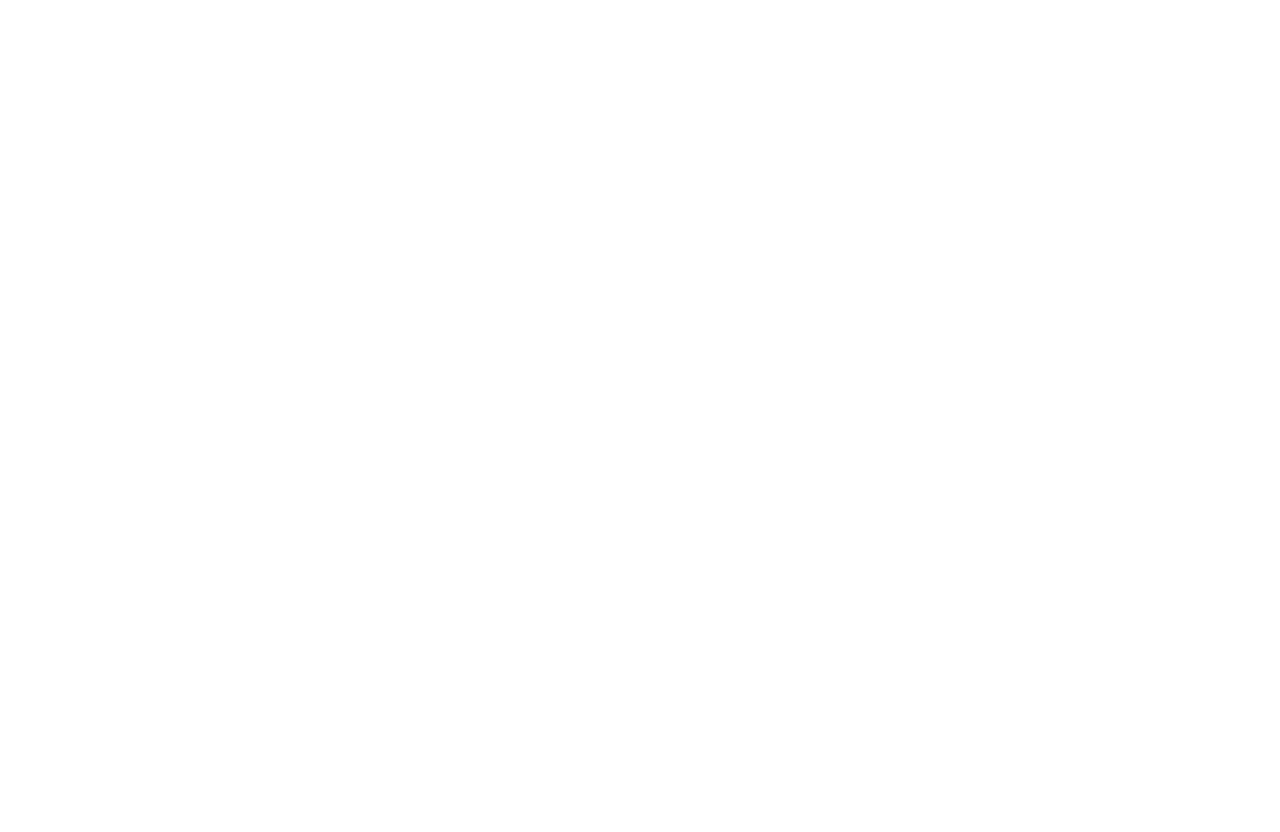
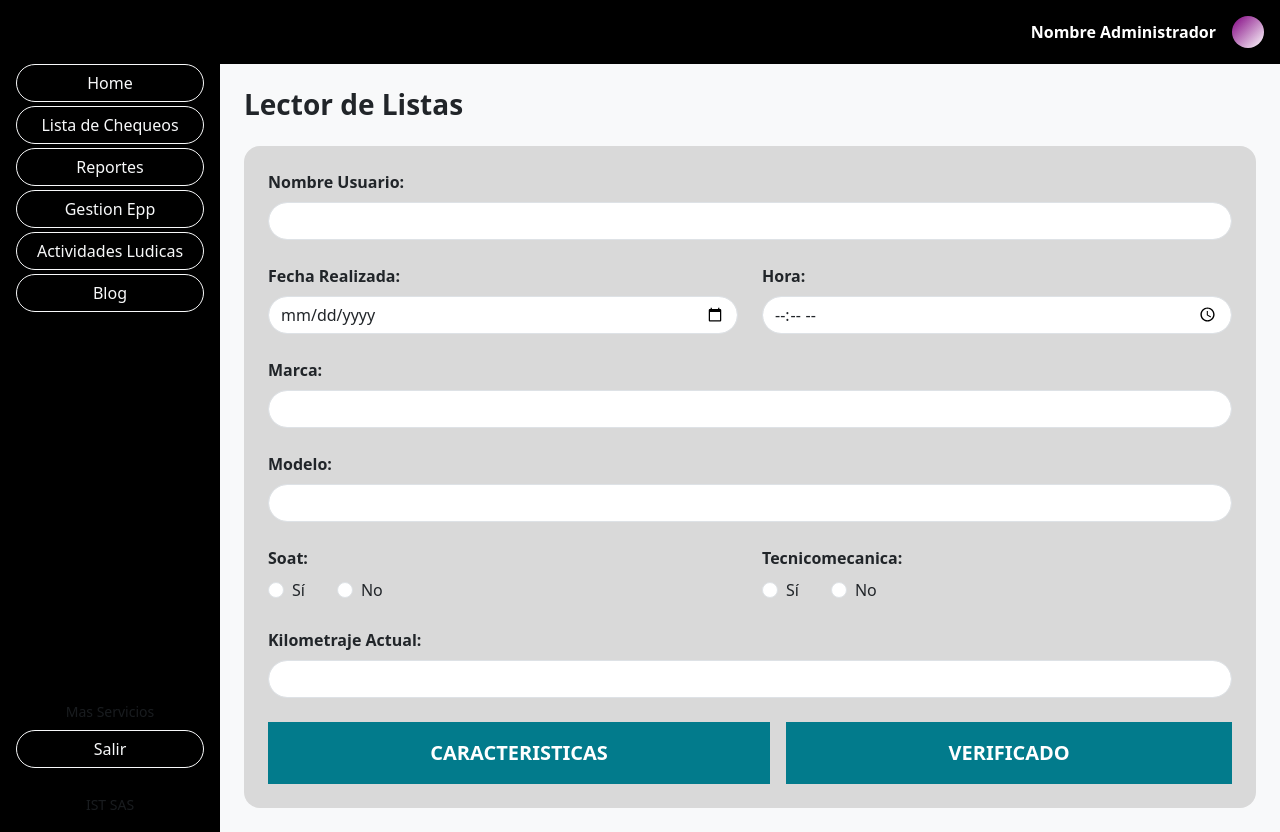
Before and after one commit to AMiguelMartinez/Interfaces, a React (Vite) app in the folder interfaz/: page /detalles in a window 1280 px wide. Before the commit this address had no page. Before the commit the page ends 800 px from the top, so only its background shows below. Built offline with nearby package versions, Linux system fonts and the light colour scheme.

Commit message:
Interfaces Listas de Chequeo

```diff
--- a/interfaz/package.json
+++ b/interfaz/package.json
@@ -25,6 +25,6 @@
     "globals": "^16.0.0",
     "typescript": "~5.7.2",
     "typescript-eslint": "^8.26.1",
-    "vite": "^6.3.1"
+    "vite": "^6.3.4"
   }
 }
--- a/interfaz/src/App.tsx
+++ b/interfaz/src/App.tsx
@@ -4,6 +4,8 @@
 import Interface from './Interfaz';
 import Login from './InicioSesion';
 import Registro from './Registro';
+import ListaChequeo from './ListaChequeo';
+import ListasRecibidas from './ListasRecibidas';
 
 function App() {
   return (
@@ -12,6 +14,8 @@
         <Route path="/" element={<Interface />} />
         <Route path="/login" element={<Login />} />
         <Route path="/register" element={<Registro />} />
+        <Route path="/Lista" element={<ListasRecibidas></ListasRecibidas>} />
+        <Route path="/detalles" element={<ListaChequeo></ListaChequeo>} />
       </Routes>
     </BrowserRouter>
   );
--- /dev/null
+++ b/interfaz/src/ListaChequeo.tsx
@@ -0,0 +1,106 @@
+import React from 'react';
+import { Button, Form } from 'react-bootstrap';
+import 'bootstrap/dist/css/bootstrap.min.css';
+
+const ListaChequeo: React.FC = () => {
+  return (
+    <div className="d-flex min-vh-100 bg-dark text-white">
+      <div className="bg-black text-white d-flex flex-column p-3" style={{ width: '220px' }}>
+        <div className="flex-grow-1 d-flex flex-column">
+        <Button variant="outline-light" className="w-100 mt-5 mb-1 rounded-pill">Home</Button>
+        <Button variant="outline-light" className="w-100 mb-1 rounded-pill">Lista de Chequeos</Button>
+          <Button variant="outline-light" className="w-100 mb-1 rounded-pill">Reportes</Button>
+          <Button variant="outline-light" className="w-100 mb-1 rounded-pill">Gestion Epp</Button>
+          <Button variant="outline-light" className="w-100 mb-1 rounded-pill">Actividades Ludicas</Button>
+          <Button variant="outline-light" className="w-100 mb-1 rounded-pill">Blog</Button>
+        </div>
+
+        <div className="mt-auto text-center">
+          <div className="text-muted small">Mas Servicios</div>
+          <Button variant="outline-light" className="w-100 mt-2 rounded-pill">Salir</Button>
+          <div className="mt-4 text-center">
+            <small className="text-muted">IST SAS</small>
+          </div>
+        </div>
+      </div>
+
+      <div className="flex-grow-1 bg-light text-dark">
+        <div className="d-flex justify-content-between align-items-center p-3 bg-black text-white">
+          <div></div>
+          <div className="d-flex align-items-center gap-3">
+            <span className="fw-bold">Nombre Administrador</span>
+            <div
+              style={{ width: '32px', height: '32px', borderRadius: '50%', background: 'linear-gradient(to bottom right, purple, white)' }}
+            ></div>
+          </div>
+        </div>
+
+        <div className="p-4">
+          <h3 className="fw-bold mb-4">Lector de Listas</h3>
+          <div className="p-4 rounded-4" style={{ backgroundColor: '#d9d9d9' }}>
+            <Form>
+              <Form.Group className="mb-4">
+                <Form.Label className="fw-bold">Nombre Usuario:</Form.Label>
+                <Form.Control type="text" className="rounded-pill" />
+              </Form.Group>
+
+              <div className="row">
+                <Form.Group className="mb-4 col">
+                  <Form.Label className="fw-bold">Fecha Realizada:</Form.Label>
+                  <Form.Control type="date" className="rounded-pill" />
+                </Form.Group>
+                <Form.Group className="mb-4 col">
+                  <Form.Label className="fw-bold">Hora:</Form.Label>
+                  <Form.Control type="time" className="rounded-pill" />
+                </Form.Group>
+              </div>
+
+              <Form.Group className="mb-4">
+                <Form.Label className="fw-bold">Marca:</Form.Label>
+                <Form.Control type="text" className="rounded-pill" />
+              </Form.Group>
+              <Form.Group className="mb-4">
+                <Form.Label className="fw-bold">Modelo:</Form.Label>
+                <Form.Control type="text" className="rounded-pill" />
+              </Form.Group>
+
+              <div className="row">
+                <Form.Group className="mb-4 col">
+                  <Form.Label className="fw-bold">Soat:</Form.Label>
+                  <div className="d-flex align-items-center gap-3">
+                    <Form.Check inline label="Sí" name="soat" type="radio" id="soat-si" />
+                    <Form.Check inline label="No" name="soat" type="radio" id="soat-no" />
+                  </div>
+                </Form.Group>
+
+                <Form.Group className="mb-4 col">
+                  <Form.Label className="fw-bold">Tecnicomecanica:</Form.Label>
+                  <div className="d-flex align-items-center gap-3">
+                    <Form.Check inline label="Sí" name="tec" type="radio" id="tec-si" />
+                    <Form.Check inline label="No" name="tec" type="radio" id="tec-no" />
+                  </div>
+                </Form.Group>
+              </div>
+
+              <Form.Group className="mb-4">
+                <Form.Label className="fw-bold">Kilometraje Actual:</Form.Label>
+                <Form.Control type="text" className="rounded-pill" />
+              </Form.Group>
+
+              <div className="d-flex gap-3">
+                <Button className="flex-fill rounded-0 py-3 fs-5 fw-bold" style={{ backgroundColor: '#027b8c', border: 'none' }}>
+                  CARACTERISTICAS
+                </Button>
+                <Button className="flex-fill rounded-0 py-3 fs-5 fw-bold" style={{ backgroundColor: '#027b8c', border: 'none' }}>
+                  VERIFICADO
+                </Button>
+              </div>
+            </Form>
+          </div>
+        </div>
+      </div>
+    </div>
+  );
+};
+
+export default ListaChequeo;
--- /dev/null
+++ b/interfaz/src/ListasRecibidas.tsx
@@ -0,0 +1,73 @@
+import React from 'react';
+import { useNavigate } from 'react-router-dom';
+import { Button, Form, InputGroup } from 'react-bootstrap';
+import 'bootstrap/dist/css/bootstrap.min.css';
+
+const ListasRecibidas: React.FC = () => {
+  const navigate = useNavigate();
+
+const handleAbrir = () => {
+  navigate('/detalles');
+}
+  return (
+
+       <div className="d-flex min-vh-100 bg-dark text-white">
+             <div className="bg-black text-white d-flex flex-column p-3" style={{ width: '220px' }}>
+               <div className="mb-5">
+                 <Button variant="outline-light" className="w-100 mt-5 mb-2 rounded-pill">Home</Button>
+                 <Button variant="outline-light" className="w-100 mb-2 rounded-pill">Lista de Chequeos</Button>
+                 <Button variant="outline-light" className="w-100 mb-2 rounded-pill">Reportes</Button>
+                 <Button variant="outline-light" className="w-100 mb-2 rounded-pill">Gestion Epp</Button>
+                 <Button variant="outline-light" className="w-100 mb-2 rounded-pill">Actividades Ludicas</Button>
+                 <Button variant="outline-light" className="w-100 mb-2 rounded-pill">Blog</Button>
+               </div>
+               <div className="mt-auto text-center">
+                 <div className="text-muted small">Mas Servicios</div>
+                 <Button variant="outline-light" className="w-100 mt-2 rounded-pill">Salir</Button>
+                 <div className="mt-4 text-center">
+                   <small className="text-muted">IST SAS</small>
+                 </div>
+               </div>
+             </div>
+
+             <div className="flex-grow-1 bg-light text-dark">
+               <div className="d-flex justify-content-between align-items-center p-3 bg-black text-white">
+                 <div></div>
+                 <div className="d-flex align-items-center gap-3">
+                   <span className="fw-bold">Nombre Administrador</span>
+                   <div
+                     style={{ width: '32px', height: '32px', borderRadius: '50%', background: 'linear-gradient(to bottom right, purple, white)' }}
+                   ></div>
+                 </div>
+               </div>
+
+        <div className="p-4">
+          <div className="d-flex justify-content-between align-items-center mb-4">
+            <h4 className="fw-bold">Listas de Chequeo Recibidas</h4>
+            <InputGroup style={{ width: '300px', borderRadius: '20px', boxShadow: '0 4px 6px rgba(0, 0, 0, 0.1)' }}>
+              <Form.Control placeholder="Buscar ..." className="rounded-start-pill border-0 shadow-sm" />
+              <InputGroup.Text className="bg-white border-0 rounded-end-pill">
+                🔍
+              </InputGroup.Text>
+            </InputGroup>
+          </div>
+
+          <div className="p-4 bg-secondary bg-opacity-25 rounded-4">
+            {[...Array(7)].map((_, idx) => (
+              <div key={idx} className="d-flex justify-content-between align-items-center p-3 mb-3 bg-white rounded-3 shadow-sm">
+                <strong className="fs-6">Nombre Usuario - Fecha</strong>
+                <div className="d-flex gap-2">
+                  <Button style={{ backgroundColor: '#9fffe0', color: 'black', border: '1px solid black' }} className="fw-bold"   onClick={handleAbrir}
+                  >Abrir</Button>
+                  <Button variant="danger">⬇️</Button>
+                </div>
+              </div>
+            ))}
+          </div>
+        </div>
+      </div>
+    </div>
+  );
+};
+
+export default ListasRecibidas;
```
Also changed, not shown: 1 other file (tests, documents, lock files or other folders).
